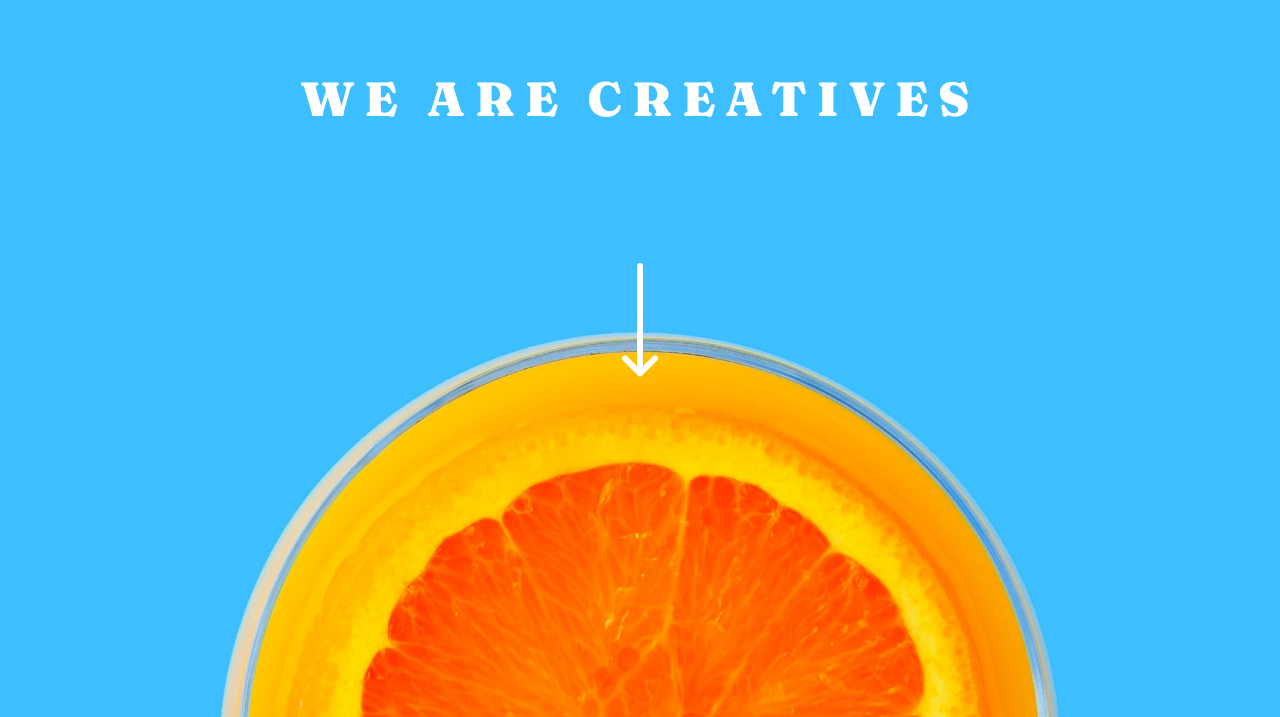
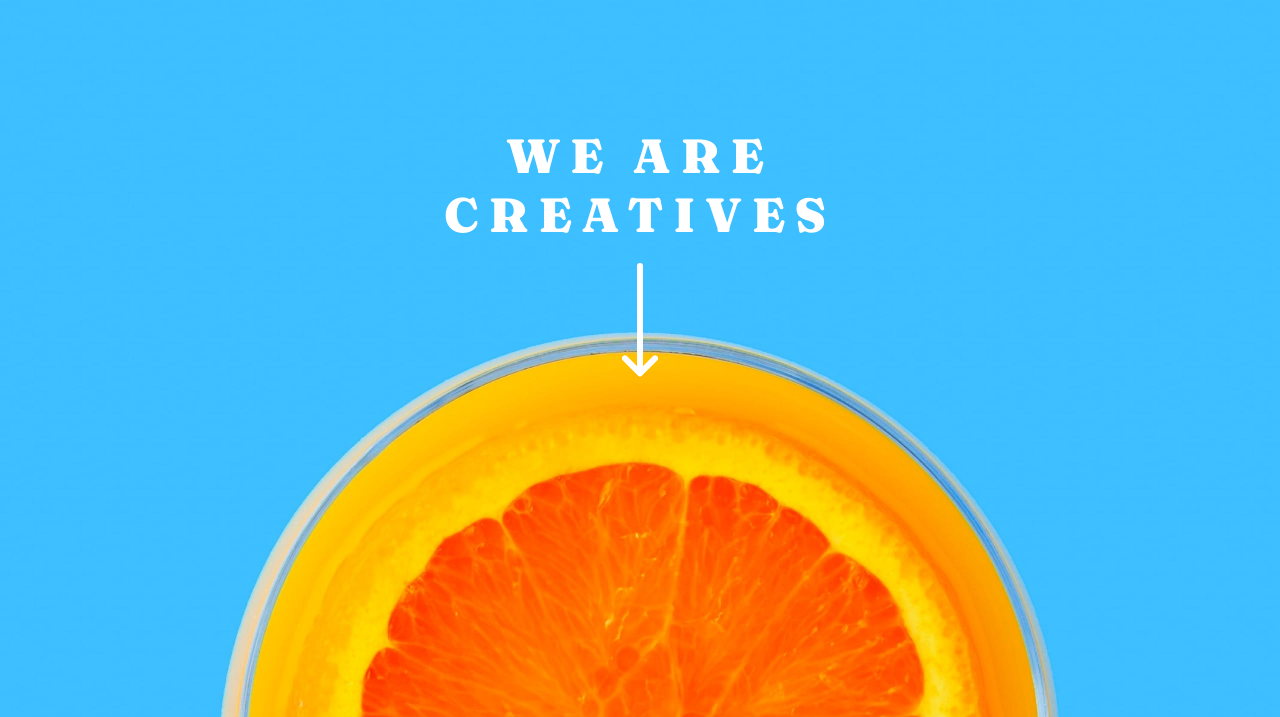
Before and after one commit to iindty/Sunnyside-agency-landing-page, a plain HTML site: page index.html in a window 1280 px wide. Shown: the part 80-797 px from the top of the page. Drawn offline with Linux system fonts and the light colour scheme.

Commit message:
Edit html&css in Header__topic Section

```diff
--- a/style.css
+++ b/style.css
@@ -86,6 +86,10 @@ body{
     letter-spacing: 1rem;
     font-weight: 900;
     color: white;
+    position: absolute;
+    top: 20%;
+    right: 50%;
+    transform: translate(50%, -0%);
 }
 
 .header__arrow{
```
